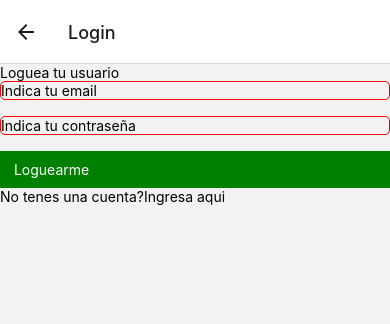
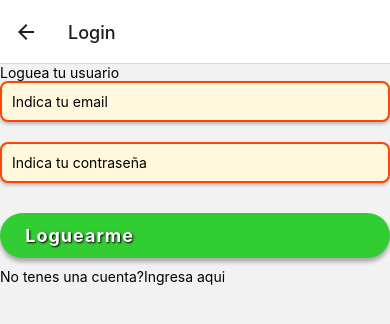
Before and after one commit to lucioarchimede/Proyecto-Final, a React Native app: screen /Login in a window 390 px wide. Shown: the top 324 px of the page. Built offline with nearby package versions, Linux system fonts and the light colour scheme; no server answers.

Commit message:
css login

```diff
--- a/src/screens/Comentarios.js
+++ b/src/screens/Comentarios.js
@@ -9,7 +9,7 @@ export default class Comentarios extends Component {
     constructor(props) {
         super(props);
         this.state = {
-            dataPosteo: null,
+            postData: null,
         };
     }
 
@@ -18,7 +18,7 @@ export default class Comentarios extends Component {
             .collection('posteos')
             .doc(this.props.route.params.id)
             .onSnapshot((doc) => {
-                this.setState({ dataPosteo: doc.data() });
+                this.setState({ postData: doc.data() });
             });
     }
 
@@ -30,10 +30,10 @@ export default class Comentarios extends Component {
         return (
             <View style={styles.container}>
                 <Text style={styles.title}>Comentarios</Text>
-                {this.state.dataPosteo !== null && this.state.dataPosteo.comentarios !== undefined ? (
+                {this.state.postData !== null && this.state.postData.comentarios !== undefined ? (
                     <View style={styles.commentsContainer}>
                         <FlatList
-                            data={this.state.dataPosteo.comentarios
+                            data={this.state.postData.comentarios
                                 .slice()
                                 .sort((a, b) => b.createdAt - a.createdAt)}
                             keyExtractor={(item) => item.createdAt.toString()}
--- a/src/screens/Home.js
+++ b/src/screens/Home.js
@@ -15,18 +15,18 @@ export default class Home extends Component {
         db.collection('posteos')
             .orderBy('createdAt', 'desc')
             .onSnapshot(docs => {
-                let arrayPosteos = []
+                let postArray = []
                 docs.forEach(doc => {
-                    const dataDePosteos = doc.data();
-                    const owner = dataDePosteos.owner;
-                    arrayPosteos.push({
+                    const dataPosts = doc.data();
+                    const owner = dataPosts.owner;
+                    postArray.push({
                         id: doc.id,
-                        data: dataDePosteos,
+                        data: dataPosts,
                         owner: owner
                     })
                 })
                 this.setState({
-                    posteos: arrayPosteos
+                    posteos: postArray
                 })
             })
     }
--- a/src/screens/Login.js
+++ b/src/screens/Login.js
@@ -91,19 +91,41 @@ class Login extends Component {
 
 const styles = StyleSheet.create({
   input: {
-    borderColor: "red",
-    borderWidth: 1,
-    borderRadius: 5,
-    marginBottom: 16,
+    borderColor: "#FF4500", // Cambia el color del borde a un tono más vibrante
+    borderWidth: 2, // Aumenta el ancho del borde
+    borderRadius: 8, // Aumenta el radio del borde para esquinas más redondeadas
+    marginBottom: 20, // Ajusta el margen inferior
+    padding: 10, // Añade relleno interno para mejor apariencia
+    backgroundColor: "#FFF8DC", // Fondo color crema claro
+    shadowColor: "#000", // Añade sombra
+    shadowOffset: { width: 0, height: 2 }, // Offset de la sombra
+    shadowOpacity: 0.25, // Opacidad de la sombra
+    shadowRadius: 3.84, // Radio de la sombra
+    elevation: 5, // Elevación para Android
   },
   btn: {
-    backgroundColor: "green",
+    backgroundColor: "#32CD32", // Un verde lima más llamativo
     textAlign: "center",
-    padding: 10,
+    paddingVertical: 12, // Padding vertical aumentado
+    paddingHorizontal: 20, // Padding horizontal
+    borderRadius: 25, // Bordes completamente redondeados
+    shadowColor: "#000", // Añade sombra
+    shadowOffset: { width: 0, height: 4 }, // Offset de la sombra
+    shadowOpacity: 0.3, // Opacidad de la sombra
+    shadowRadius: 4.65, // Radio de la sombra
+    elevation: 8, // Elevación para Android
+    marginVertical: 10, // Margen vertical para separar de otros elementos
   },
   textBtn: {
-    color: "white",
+    color: "#FFF", // Color de texto blanco
+    fontWeight: "bold", // Texto en negrita
+    fontSize: 18, // Tamaño de fuente aumentado
+    letterSpacing: 1, // Espaciado entre letras
+    textShadowColor: "#000", // Sombra de texto
+    textShadowOffset: { width: 1, height: 1 }, // Offset de la sombra del texto
+    textShadowRadius: 2, // Radio de la sombra del texto
   },
 });
 
+
 export default Login;
--- a/src/screens/Profile.js
+++ b/src/screens/Profile.js
@@ -3,7 +3,7 @@ import { Text, View, TouchableOpacity, StyleSheet, FlatList, Image, Modal, Press
 import { auth, db } from '../firebase/config';
 import Posteo from '../components/Posteo';
 
-export default class MiPerfil extends Component {
+export default class Profile extends Component {
   constructor(props) {
     super(props);
     this.state = {
@@ -30,7 +30,7 @@ export default class MiPerfil extends Component {
             data: doc.data(),
           };
         });
-        console.log('Datos del usuario:', usuario);  // Depuración
+        console.log('Datos del usuario:', usuario);
         this.setState({ usuario });
       });
   }
@@ -58,9 +58,9 @@ export default class MiPerfil extends Component {
     try {
       await db.collection('posteos').doc(posteoId).delete();
       console.log('Posteo eliminado');
-      const updatedPosteos = this.state.posteos.filter(post => post.id !== posteoId);
+      const posteosActualizados = this.state.posteos.filter(post => post.id !== posteoId);
       this.setState({
-        posteos: updatedPosteos,
+        posteos: posteosActualizados,
         modalVisible: false,
       });
     } catch (error) {
--- a/src/screens/Register.js
+++ b/src/screens/Register.js
@@ -43,8 +43,8 @@ class Register extends Component {
                 owner: email,
                 createdAt: Date.now(),
                 name: name,
-                miniBio: miniBio,
-                fotoPerfil: fotoPerfil
+                miniBio: this.state.miniBio ,
+                fotoPerfil: this.state.fotoPerfil,
             })
             .then(() => {
                 console.log("Usuario añadido a Firestore");
```
